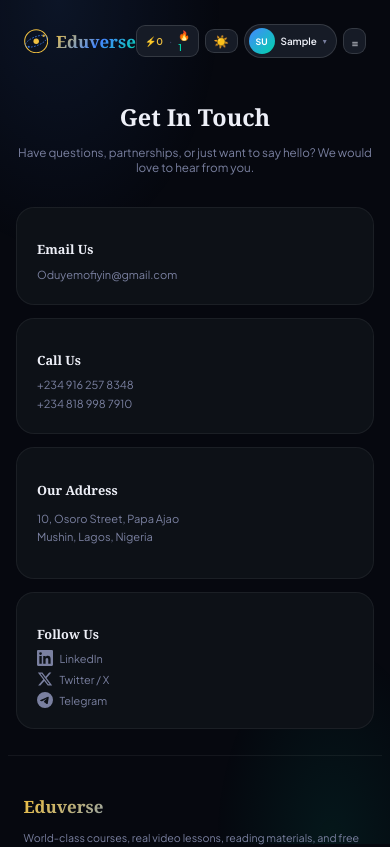
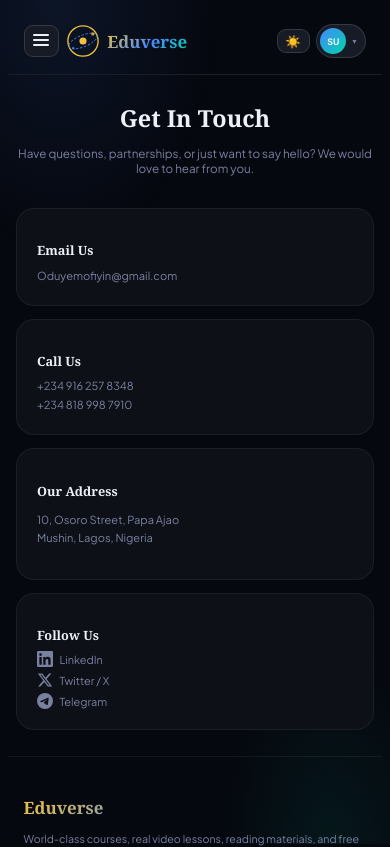
Before and after one commit to oduyemofiyin-stack/Eduverse, a Next.js app: page /contact in a window 390 px wide. Shown: the top 847 px of the page. Built offline with nearby package versions, Linux system fonts and the light colour scheme; sample sign-in values are in the browser's storage.

Commit message:
mobile header restructure: remove xp/streak chip, simple dropdown menu, sign-in btn in header, remove 50k learners badge

```diff
--- a/components/Header.js
+++ b/components/Header.js
@@ -3,7 +3,7 @@ import { useApp } from '../context/AppContext';
 import { useRouter } from 'next/router';
 
 export default function Header() {
-  const { currentUser, logout, wishlist, enrolled, theme, toggleTheme, xp, streak } = useApp();
+  const { currentUser, logout, wishlist, enrolled, theme, toggleTheme } = useApp();
   const router = useRouter();
   const [dropdownOpen, setDropdownOpen] = useState(false);
   const [mobileMenuOpen, setMobileMenuOpen] = useState(false);
@@ -42,7 +42,28 @@ export default function Header() {
         maxWidth:'1280px', margin:'0 auto',
       }}>
 
-        {/* LOGO */}
+        {/* LEFT: HAMBURGER (mobile) + LOGO (desktop) */}
+        <div style={{display:'flex', alignItems:'center', gap:'8px'}}>
+          <button
+            onClick={() => { setMobileMenuOpen(!mobileMenuOpen); setDropdownOpen(false); }}
+            className="hamburger"
+            aria-label="Menu"
+            style={{
+              background:'var(--surface2)', border:'1px solid var(--border2)',
+              borderRadius:'9px', padding:'0.4rem 0.6rem',
+              cursor:'pointer', color:'var(--text)', fontSize:'1.1rem', lineHeight:'1',
+              transition:'background 0.2s',
+            }}>
+            {mobileMenuOpen ? (
+              <svg width="18" height="18" viewBox="0 0 18 18" fill="none" stroke="currentColor" strokeWidth="2" strokeLinecap="round">
+                <line x1="3" y1="3" x2="15" y2="15"/><line x1="15" y1="3" x2="3" y2="15"/>
+              </svg>
+            ) : (
+              <svg width="18" height="18" viewBox="0 0 18 18" fill="none" stroke="currentColor" strokeWidth="2" strokeLinecap="round">
+                <line x1="2" y1="4" x2="16" y2="4"/><line x1="2" y1="9" x2="16" y2="9"/><line x1="2" y1="14" x2="16" y2="14"/>
+              </svg>
+            )}
+          </button>
           <div onClick={() => { router.push('/'); setMobileMenuOpen(false); }}
             style={{display:'flex', alignItems:'center', gap:'8px', cursor:'pointer'}}>
             <svg width="32" height="32" viewBox="0 0 36 36" fill="none">
@@ -62,6 +83,7 @@ export default function Header() {
               background:'linear-gradient(135deg,#f0c040,#4488ff 55%,#00d4aa)',
               WebkitBackgroundClip:'text', WebkitTextFillColor:'transparent',
             }}>Eduverse</span>
+          </div>
         </div>
 
         {/* RIGHT SIDE */}
@@ -95,15 +117,6 @@ export default function Header() {
             })}
           </nav>
 
-          {/* XP + STREAK */}
-          {currentUser && (
-            <div style={{display:'flex', alignItems:'center', gap:'4px', background:'var(--surface2)', borderRadius:'9px', padding:'0.2rem 0.6rem', border:'1px solid var(--border2)', fontSize:'0.72rem', fontWeight:'600'}}>
-              <span style={{color:'var(--gold)'}}>⚡{xp}</span>
-              <span style={{color:'var(--muted2)', margin:'0 2px'}}>·</span>
-              <span style={{color: streak >= 7 ? 'var(--gold)' : 'var(--teal)'}}>🔥{streak}</span>
-            </div>
-          )}
-
           {/* THEME TOGGLE */}
           <button
             onClick={() => {
@@ -121,8 +134,8 @@ export default function Header() {
             {theme === 'dark' ? '☀️' : '🌙'}
           </button>
 
-          {/* USER AVATAR */}
-          {currentUser && (
+          {/* USER AVATAR / GOOGLE SIGN-IN */}
+          {currentUser ? (
             <div style={{position:'relative'}}>
               <div onClick={() => { setDropdownOpen(!dropdownOpen); setMobileMenuOpen(false); }}
                 style={{
@@ -144,7 +157,7 @@ export default function Header() {
                     {(currentUser.firstName[0] + (currentUser.lastName[0] || '')).toUpperCase()}
                   </div>
                 )}
-                <span style={{fontSize:'0.76rem', fontWeight:'600', color:'var(--text)', maxWidth:'80px', overflow:'hidden', textOverflow:'ellipsis', whiteSpace:'nowrap'}}>
+                <span className="user-name-desktop" style={{fontSize:'0.76rem', fontWeight:'600', color:'var(--text)', maxWidth:'80px', overflow:'hidden', textOverflow:'ellipsis', whiteSpace:'nowrap'}}>
                   {currentUser.firstName}
                 </span>
                 <span style={{fontSize:'0.6rem', color:'var(--muted)'}}>▾</span>
@@ -208,49 +221,37 @@ export default function Header() {
                 </div>
               )}
             </div>
+          ) : (
+            <button onClick={() => router.push('/login')}
+              style={{
+                background:'linear-gradient(135deg,var(--blue),#3366dd)', border:'none',
+                borderRadius:'9px', padding:'0.38rem 0.75rem',
+                color:'#fff', fontFamily:'inherit', fontSize:'0.76rem', fontWeight:'600',
+                cursor:'pointer', whiteSpace:'nowrap', lineHeight:'1',
+              }}>
+              Sign In
+            </button>
           )}
-
-          {/* HAMBURGER */}
-          <button
-            onClick={() => { setMobileMenuOpen(!mobileMenuOpen); setDropdownOpen(false); }}
-            className="hamburger"
-            style={{
-              background:'var(--surface2)', border:'1px solid var(--border2)',
-              borderRadius:'9px', padding:'0.4rem 0.6rem',
-              cursor:'pointer', color:'var(--text)', fontSize:'1.1rem', lineHeight:'1',
-              transition:'background 0.2s',
-            }}>
-            {mobileMenuOpen ? (
-              <svg width="18" height="18" viewBox="0 0 18 18" fill="none" stroke="currentColor" strokeWidth="2" strokeLinecap="round">
-                <line x1="3" y1="3" x2="15" y2="15"/><line x1="15" y1="3" x2="3" y2="15"/>
-              </svg>
-            ) : (
-              <svg width="18" height="18" viewBox="0 0 18 18" fill="none" stroke="currentColor" strokeWidth="2" strokeLinecap="round">
-                <line x1="2" y1="4" x2="16" y2="4"/><line x1="2" y1="9" x2="16" y2="9"/><line x1="2" y1="14" x2="16" y2="14"/>
-              </svg>
-            )}
-          </button>
         </div>
       </div>
 
       {/* MOBILE MENU */}
-      {mobileMenuOpen && (
-        <div className="mobile-enter" style={{
+      <div className={`mobile-menu ${mobileMenuOpen ? 'mobile-open' : ''}`} style={{
         background:'var(--surface)', borderTop:'1px solid var(--border)',
-          padding:'0.8rem 1.2rem 1rem',
-          display:'flex', flexDirection:'column', gap:'0.3rem',
-          maxHeight:'70vh', overflowY:'auto',
+        overflow:'hidden',
+        maxHeight: mobileMenuOpen ? '70vh' : '0',
+        transition:'max-height 0.3s var(--ease-out)',
       }}>
+        <div style={{padding:'0.5rem 1.2rem 1rem', display:'flex', flexDirection:'column', gap:'0.2rem'}}>
           {navItems.map(item => (
             <button key={item.path}
               onClick={() => { router.push(item.path); setMobileMenuOpen(false); }}
               style={{
                 fontFamily:'inherit', fontSize:'0.88rem', fontWeight:'500',
-                padding:'0.7rem 1rem', borderRadius:'10px', border:'none',
+                padding:'0.65rem 1rem', borderRadius:'10px', border:'none',
                 cursor:'pointer', textAlign:'left',
                 background: router.pathname === item.path ? 'var(--surface2)' : 'transparent',
                 color: router.pathname === item.path ? 'var(--text)' : 'var(--muted)',
-                transition:'background 0.2s',
               }}>
               {item.label}
             </button>
@@ -259,18 +260,18 @@ export default function Header() {
             <>
               <button
                 onClick={() => { router.push('/profile'); setMobileMenuOpen(false); }}
-                style={{fontFamily:'inherit', fontSize:'0.88rem', fontWeight:'500', padding:'0.7rem 1rem', borderRadius:'10px', border:'none', cursor:'pointer', textAlign:'left', background:'transparent', color:'var(--muted)'}}>
-                My Profile
+                style={{fontFamily:'inherit', fontSize:'0.88rem', fontWeight:'500', padding:'0.65rem 1rem', borderRadius:'10px', border:'none', cursor:'pointer', textAlign:'left', background:'transparent', color:'var(--muted)'}}>
+                👤 My Profile
               </button>
               <button
                 onClick={() => { logout(); setMobileMenuOpen(false); router.push('/login'); }}
-                style={{fontFamily:'inherit', fontSize:'0.88rem', fontWeight:'500', padding:'0.7rem 1rem', borderRadius:'10px', border:'none', cursor:'pointer', textAlign:'left', background:'transparent', color:'var(--red)', marginTop:'0.3rem', borderTop:'1px solid var(--border)', paddingTop:'0.9rem'}}>
+                style={{fontFamily:'inherit', fontSize:'0.88rem', fontWeight:'500', padding:'0.65rem 1rem', borderRadius:'10px', border:'none', cursor:'pointer', textAlign:'left', background:'transparent', color:'var(--red)', marginTop:'0.2rem', borderTop:'1px solid var(--border)', paddingTop:'0.8rem'}}>
                 ↩ Sign Out
               </button>
             </>
           )}
         </div>
-      )}
+      </div>
 
       <style>{`
         .desktop-nav { display: flex; }
@@ -278,6 +279,7 @@ export default function Header() {
         @media (max-width: 768px) {
           .desktop-nav { display: none !important; }
           .hamburger { display: block !important; }
+          .user-name-desktop { display: none !important; }
         }
       `}</style>
     </header>
--- a/pages/login.js
+++ b/pages/login.js
@@ -174,7 +174,7 @@ export default function Login() {
           {tab === 'login' ? 'Welcome back' : 'Create your account'}
         </div>
         <div style={{fontSize:'0.82rem', color:'var(--muted)', textAlign:'center', marginBottom:'1.4rem'}}>
-          {tab === 'login' ? 'Sign in to continue your learning journey' : 'Join 50,000+ learners. Completely free.'}
+          {tab === 'login' ? 'Sign in to continue your learning journey' : 'Create your free account and start learning'}
         </div>
 
         {/* GOOGLE BUTTON */}
```
Also changed, not shown: pages/index.js (+0 -11 lines). Lines whose indentation alone changed are shown as unchanged.
